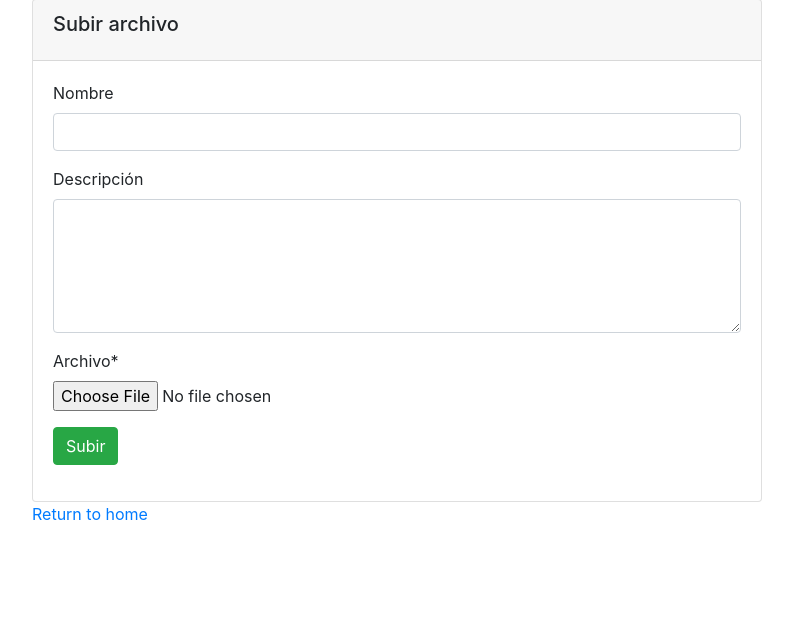
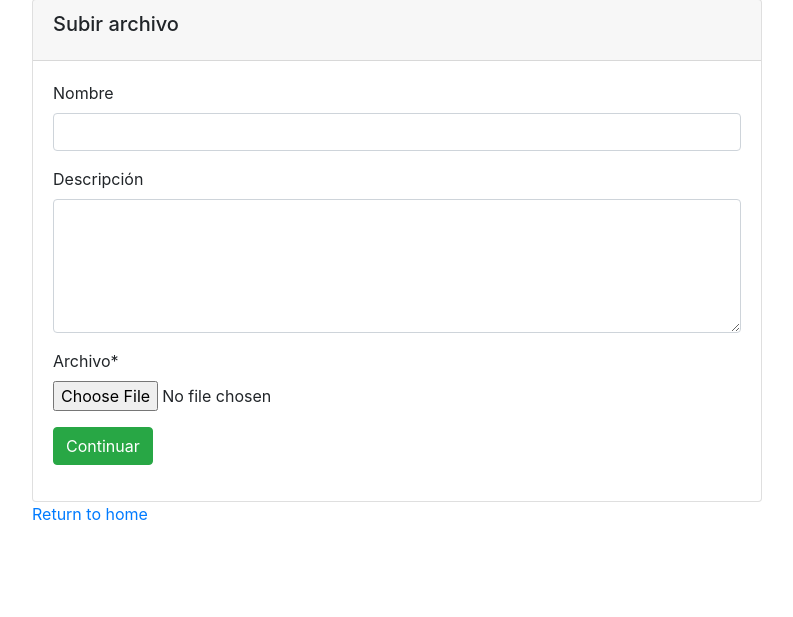
Before and after one commit to mt-lids-sefi/odglobe, a Django app: page /mu/ in a window 1280 px wide. Shown: the part 101-718 px from the top of the page, without its empty margins (243-1036 px from the left). Run offline with Django 3.2, Linux system fonts and the light colour scheme; some libraries are stand-ins or nearby versions.

Commit message:
cosmetic

```diff
--- a/file_uploader/templates/document_update_cols.html
+++ b/file_uploader/templates/document_update_cols.html
@@ -9,7 +9,7 @@
       <form method="post">
           {% csrf_token %}
           {{form | crispy}}
-          <button type="submit" class="btn btn-success">Update</button>
+          <button type="submit" class="btn btn-success">Guardar</button>
       </form>
   </div>
 </div>
--- a/file_uploader/templates/model_form_upload.html
+++ b/file_uploader/templates/model_form_upload.html
@@ -12,7 +12,7 @@
             <form method="post" enctype="multipart/form-data">
                 {% csrf_token %}
                 {{ form | crispy }}
-                <button type="submit" class="btn btn-success" >Subir</button>
+                <button type="submit" class="btn btn-success" >Continuar</button>
             </form>
         </div>
     </div>
```
